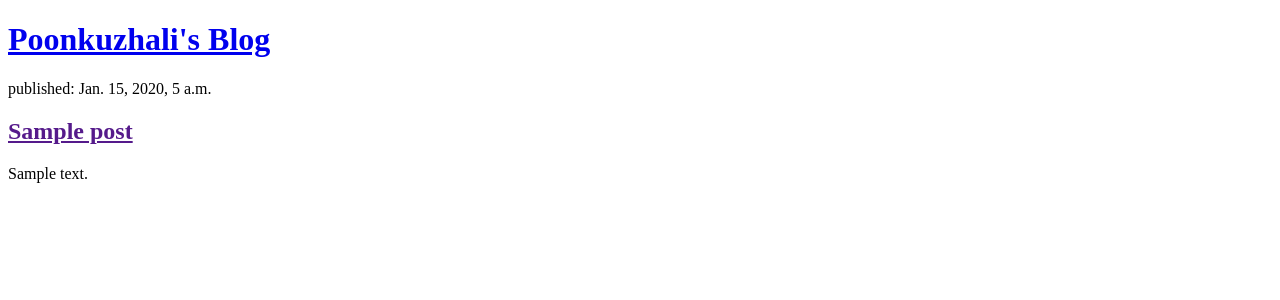
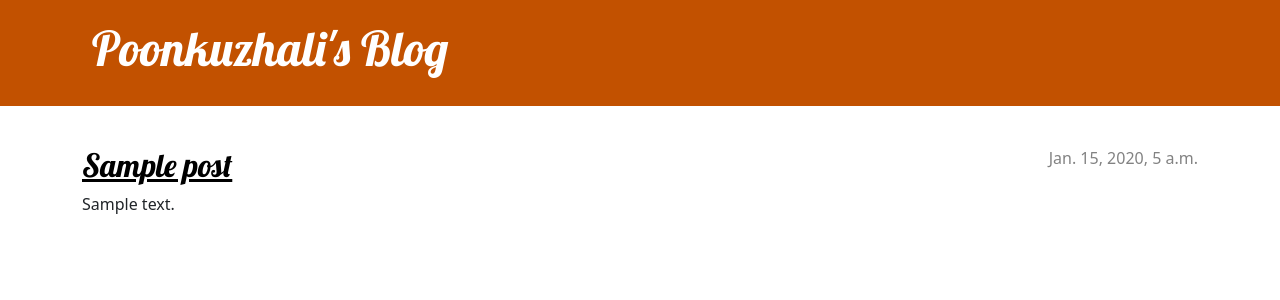
Before and after one commit to poonkuzhali/my-first-blog, a Django app: page / in a window 1280 px wide. Shown: the top 300 px of the page. Run offline with Django 3.2, Linux system fonts and the light colour scheme; tables that the repository leaves empty hold one stand-in row (values such as "Sample post").

Commit message:
Added css and html files

```diff
--- /dev/null
+++ b/blog/static/css/blog.css
@@ -0,0 +1,70 @@
+.page-header {
+    background-color: #C25100;
+    margin-top: 0;
+    margin-bottom: 40px;
+    padding: 20px 20px 20px 40px;
+}
+
+.page-header h1,
+.page-header h1 a,
+.page-header h1 a:visited,
+.page-header h1 a:active {
+    color: #ffffff;
+    font-size: 36pt;
+    text-decoration: none;
+}
+
+h1,
+h2,
+h3,
+h4 {
+    font-family: 'Lobster', cursive;
+}
+
+.date {
+    color: #828282;
+}
+
+.save {
+    float: right;
+}
+
+.post-form textarea,
+.post-form input {
+    width: 100%;
+}
+
+.top-menu,
+.top-menu:hover,
+.top-menu:visited {
+    color: #ffffff;
+    float: right;
+    font-size: 26pt;
+    margin-right: 20px;
+}
+
+.post {
+    margin-bottom: 70px;
+}
+
+.post h2 a,
+.post h2 a:visited {
+    color: #000000;
+}
+
+.post > .date,
+.post > .actions {
+    float: right;
+}
+
+.btn-secondary,
+.btn-secondary:visited {
+    color: #C25100;
+    background: none;
+    border-color: #C25100;
+}
+
+.btn-secondary:hover {
+    color: #FFFFFF;
+    background-color: #C25100;
+}
--- /dev/null
+++ b/blog/templates/blog/base.html
@@ -0,0 +1,25 @@
+{% load static %}
+<!DOCTYPE html>
+<html>
+    <head>
+        <title>Poonkuzhali's blog</title>
+        <link rel="stylesheet" href="https://cdn.jsdelivr.net/npm/bootstrap@5.1.3/dist/css/bootstrap.min.css" integrity="sha384-1BmE4kWBq78iYhFldvKuhfTAU6auU8tT94WrHftjDbrCEXSU1oBoqyl2QvZ6jIW3" crossorigin="anonymous">
+        <link href="//fonts.googleapis.com/css?family=Lobster&subset=latin,latin-ext" rel="stylesheet" type="text/css">
+        <link rel="stylesheet" href="{% static 'css/blog.css' %}">
+    </head>
+    <body>
+        <header class="page-header">
+            <div class="container">
+                <h1><a href="/">Poonkuzhali's Blog</a></h1>
+            </div>
+          </header>
+          <main class="container">
+              <div class="row">
+                  <div class="col">
+                  {% block content %}
+                  {% endblock %}
+                  </div>
+              </div>
+          </main>
+    </body>
+</html>
--- a/blog/templates/blog/post_list.html
+++ b/blog/templates/blog/post_list.html
@@ -1,20 +1,11 @@
-<!DOCTYPE html>
-<html>
-    <head>
-        <title>Poonkuzhali's blog</title>
-    </head>
-    <body>
-        <header>
-            <h1><a href="/">Poonkuzhali's Blog</a></h1>
-        </header>
+{% extends 'blog/base.html' %}
 
-        {% for post in posts %}
-        <article>
-            <time>published: {{ post.published_date }}</time>
-            <h2><a href="">{{ post.title }}</a></h2>
+{% block content %}
+    {% for post in posts %}
+        <article class="post">
+            <time class="date">{{ post.published_date }}</time>
+            <h2><a href="{% url 'post_detail' pk=post.pk %}">{{ post.title }}</a></h2>
             <p>{{ post.text|linebreaksbr }}</p>
         </article>
-        {% endfor %}
-
-    </body>
-</html>
+    {% endfor %}
+{% endblock %}
--- a/blog/urls.py
+++ b/blog/urls.py
@@ -3,4 +3,5 @@ from . import views
 
 urlpatterns = [
     path('', views.post_list, name='post_list'),
+    path('post/<int:pk>', views.post_detail, name='post_detail'),
 ]
--- a/blog/views.py
+++ b/blog/views.py
@@ -1,4 +1,5 @@
-from django.shortcuts import render
+import re
+from django.shortcuts import get_object_or_404, render
 from .models import Post
 from django.utils import timezone
 
@@ -7,3 +8,7 @@ from django.utils import timezone
 def post_list(request):
     posts = Post.objects.filter(published_date__lte=timezone.now()).order_by('published_date')
     return render(request, 'blog/post_list.html', {'posts': posts})
+
+def post_detail(request, pk):
+    post = get_object_or_404(Post, pk=pk)
+    return render(request, 'blog/post_detail.html', {'post': post})
```
Also changed, not shown: blog/templates/blog/post_detail.html (added, +13 -0 lines).
